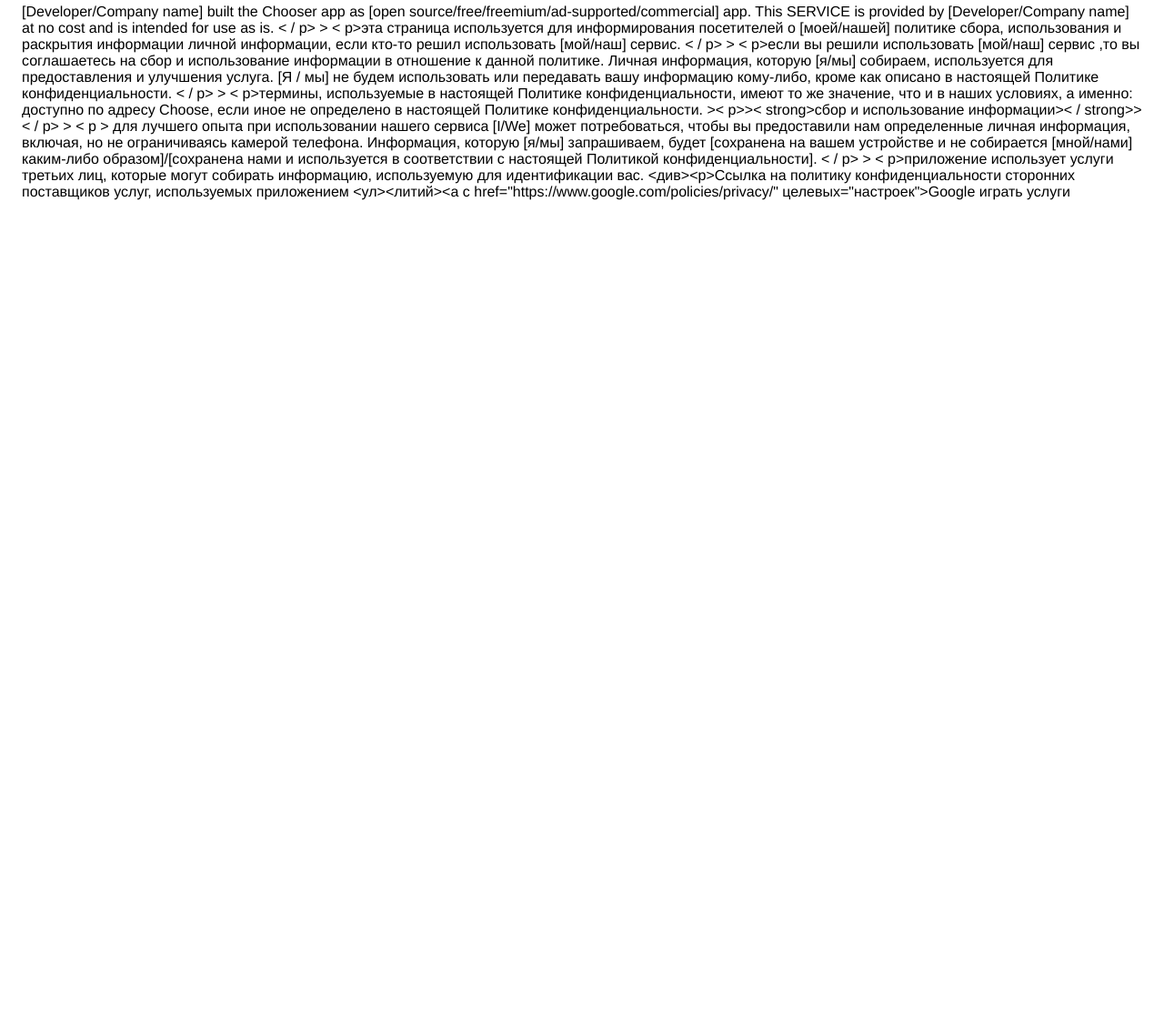
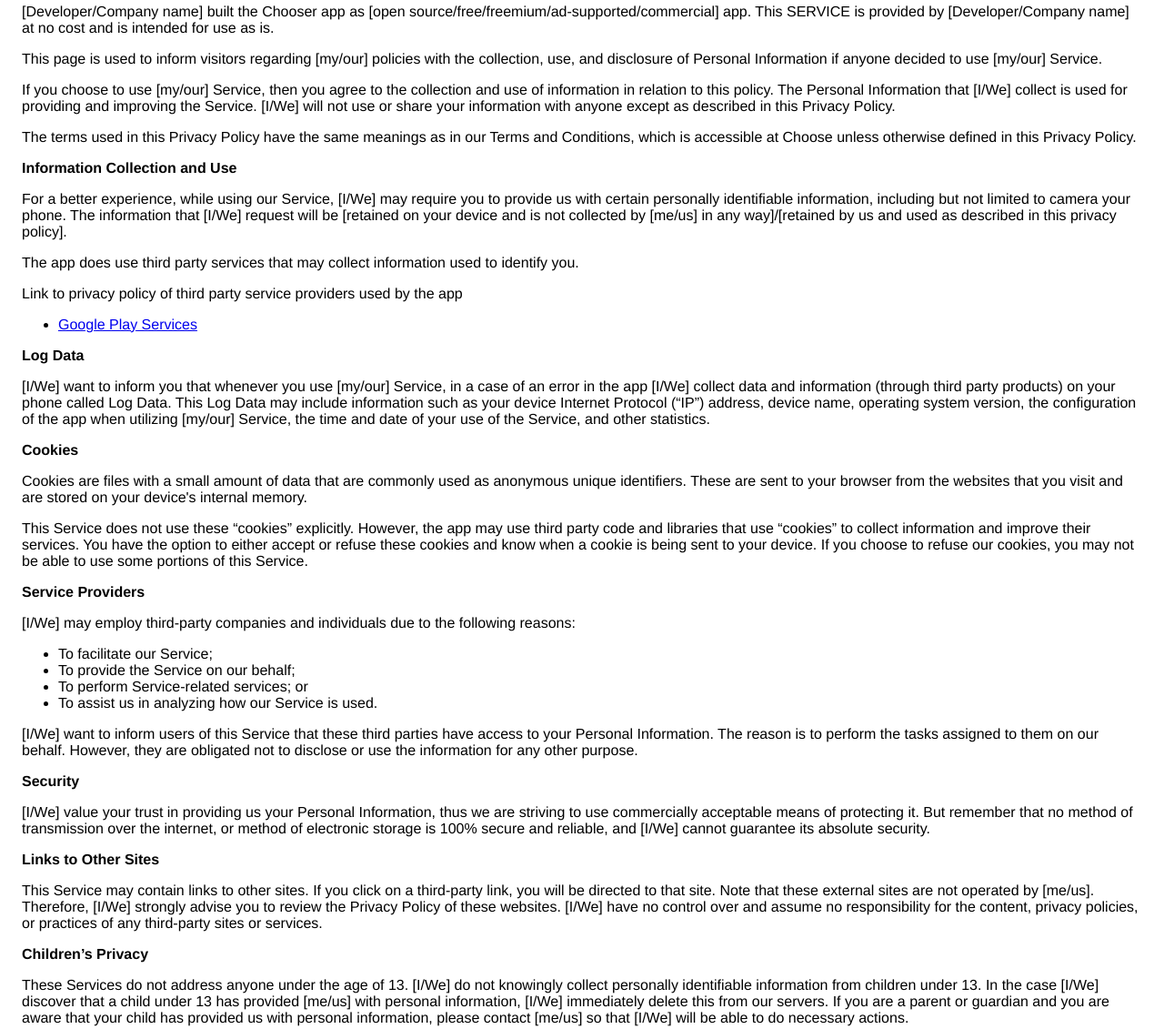
Before and after one commit to kair32/kair32.github.io, a plain HTML site: page index.html in a window 1280 px wide. Shown: the part 68-1199 px from the top of the page at 91% size. Before the commit the page ends 800 px from the top, so only its background shows below. Drawn offline with Linux system fonts and the light colour scheme.

Commit message:
Update index.html

```diff
--- a/index.html
+++ b/index.html
@@ -8,45 +8,45 @@
     <body>
     <h2>Privacy Policy</h2> <p> [Developer/Company name] built the Chooser app as [open source/free/freemium/ad-supported/commercial] app. This SERVICE is provided by
                     [Developer/Company name] at no cost and is intended for use as is.
- < / p> > < p>эта страница используется для информирования посетителей о [моей/нашей] политике сбора, использования и раскрытия информации
- личной информации, если кто-то решил использовать [мой/наш] сервис.
- < / p> > < p>если вы решили использовать [мой/наш] сервис ,то вы соглашаетесь на сбор и использование информации в
- отношение к данной политике. Личная информация, которую [я/мы] собираем, используется для предоставления и улучшения
- услуга. [Я / мы] не будем использовать или передавать вашу информацию кому-либо, кроме как описано
- в настоящей Политике конфиденциальности.
- < / p> > < p>термины, используемые в настоящей Политике конфиденциальности, имеют то же значение, что и в наших условиях, а именно:
- доступно по адресу Choose, если иное не определено в настоящей Политике конфиденциальности.
- </ p> >< p>>< strong>сбор и использование информации>< / strong>>< / p> > < p > для лучшего опыта при использовании нашего сервиса [I/We] может потребоваться, чтобы вы предоставили нам определенные
- личная информация, включая, но не ограничиваясь камерой телефона. Информация, которую [я/мы] запрашиваем, будет [сохранена на вашем устройстве и не собирается [мной/нами] каким-либо образом]/[сохранена нами и используется в соответствии с настоящей Политикой конфиденциальности].
- < / p> > < p>приложение использует услуги третьих лиц, которые могут собирать информацию, используемую для идентификации вас.</п> <див><р>Ссылка на политику конфиденциальности сторонних поставщиков услуг, используемых приложением</п> <ул><литий><а с href="https://www.google.com/policies/privacy/" целевых="настроек">Google играть услуги</а></литий><!----><!----><!----><!----><!----><!----><!---- >></ul>>< / div> > < p> > < strong > Log Data>< / strong>>< / p> >< p> [I / We] хочу сообщить вам, что всякий раз, когда вы используете [мой/наш] сервис, в случае
- ошибка в Приложении [I/We] сбор данных и информации (через сторонние продукты) на вашем телефоне
- называется Log Data. Эти данные журнала могут включать такие сведения, как адрес вашего устройства Internet Protocol (“IP”) ,
- имя устройства, версия операционной системы, конфигурация приложения при использовании [мой/наш] сервис,
- время и дата вашего использования сервиса, а также другие статистические данные.
- < / p> > < p>>< strong>Cookies></ strong>> < / p> > < p>Cookies-это файлы с небольшим количеством данных, которые обычно используются в качестве анонимных уникальных идентификаторов.
- Они отправляются в ваш браузер с веб-сайтов, которые вы посещаете и хранятся на внутреннем устройстве вашего устройства
- память.
- < / p> >< p>этот сервис не использует эти “cookies” явно. Тем не менее, приложение может использовать сторонний код и
- библиотеки, которые используют "куки" для сбора информации и улучшения своих услуг. У вас есть возможность
- принимайте или отказывайтесь от этих файлов cookie и знайте, когда они отправляются на ваше устройство. Если вы выбираете
- чтобы отказаться от наших файлов cookie, вы не сможете использовать некоторые части этой услуги.
- </п> <Р><сильный>провайдеры</сильный></п> <п> [я/мы] можем привлекать сторонние компании и частных лиц по следующим причинам:</п> <ул><литий>, чтобы облегчить нашим сервисом;</литий> <литий>для предоставления услуг от нашего имени;</литий> <литий>для выполнения услуг-предоставление услуг; или</литий> <литий>, чтобы помочь нам в анализе, как используются наши службы.< / li>>< / ul> >< p > [I / We] хочу сообщить пользователям этой службы, что эти третьи стороны имеют доступ к
- ваши личные данные. Причина в том, чтобы выполнять задачи, возложенные на них от нашего имени. Однако,
- они обязаны не разглашать и не использовать информацию в каких-либо других целях.
- < / p> >< p>>< strong>Security></ strong>>< / p> >< p> [I / We] ценим ваше доверие в предоставлении нам Вашей личной информации, поэтому мы стремимся
- использовать коммерчески приемлемые средства защиты. Но помните, что никакой метод передачи над
- интернет или метод электронного хранения данных на 100% безопасен и надежен, и [I / We] не может гарантировать
- его абсолютная безопасность.
- < / p> > < p>>< strong>ссылки на другие сайты></ strong>> < / p> > < p>эта служба может содержать ссылки на другие сайты. Если вы нажмете на стороннюю ссылку, вы будете направлены
- на этот сайт. Обратите внимание, что эти внешние сайты не управляются [me/us]. Поэтому [I/We] сильно
- рекомендуем вам ознакомиться с политикой конфиденциальности этих веб-сайтов. [I / We] have no control over
- и не несет никакой ответственности за содержание, политику конфиденциальности или практику любых сторонних сайтов
- или услуги.
- < / p> >< p>>< strong>детская конфиденциальность></ strong>>< / p> >< p>эти услуги не адресуются никому в возрасте до 13 лет. [Я / мы] сознательно не собираем
- персональные данные детей до 13 лет. В случае [I/We] обнаруживается, что ребенок
- в соответствии с 13 предоставил [мне/нам] личную информацию, [я/мы] немедленно удалить это из
- наш сервер. Если вы являетесь родителем или опекуном и знаете, что ваш ребенок предоставил нам
- информация, пожалуйста, свяжитесь [me / us], чтобы [I / We] смог сделать необходимые действия.
+                  </p> <p>This page is used to inform visitors regarding [my/our] policies with the collection, use, and disclosure
+                    of Personal Information if anyone decided to use [my/our] Service.
+                  </p> <p>If you choose to use [my/our] Service, then you agree to the collection and use of information in
+                    relation to this policy. The Personal Information that [I/We] collect is used for providing and improving
+                    the Service. [I/We] will not use or share your information with anyone except as described
+                    in this Privacy Policy.
+                  </p> <p>The terms used in this Privacy Policy have the same meanings as in our Terms and Conditions, which is
+                    accessible at Choose unless otherwise defined in this Privacy Policy.
+                  </p> <p><strong>Information Collection and Use</strong></p> <p>For a better experience, while using our Service, [I/We] may require you to provide us with certain
+                    personally identifiable information, including but not limited to camera your phone. The information that [I/We] request will be [retained on your device and is not collected by [me/us] in any way]/[retained by us and used as described in this privacy policy].
+                  </p> <p>The app does use third party services that may collect information used to identify you.</p> <div><p>Link to privacy policy of third party service providers used by the app</p> <ul><li><a href="https://www.google.com/policies/privacy/" target="_blank">Google Play Services</a></li><!----><!----><!----><!----><!----><!----><!----></ul></div> <p><strong>Log Data</strong></p> <p> [I/We] want to inform you that whenever you use [my/our] Service, in a case of
+                    an error in the app [I/We] collect data and information (through third party products) on your phone
+                    called Log Data. This Log Data may include information such as your device Internet Protocol (“IP”) address,
+                    device name, operating system version, the configuration of the app when utilizing [my/our] Service,
+                    the time and date of your use of the Service, and other statistics.
+                  </p> <p><strong>Cookies</strong></p> <p>Cookies are files with a small amount of data that are commonly used as anonymous unique identifiers.
+                    These are sent to your browser from the websites that you visit and are stored on your device's internal
+                    memory.
+                  </p> <p>This Service does not use these “cookies” explicitly. However, the app may use third party code and
+                    libraries that use “cookies” to collect information and improve their services. You have the option to
+                    either accept or refuse these cookies and know when a cookie is being sent to your device. If you choose
+                    to refuse our cookies, you may not be able to use some portions of this Service.
+                  </p> <p><strong>Service Providers</strong></p> <p> [I/We] may employ third-party companies and individuals due to the following reasons:</p> <ul><li>To facilitate our Service;</li> <li>To provide the Service on our behalf;</li> <li>To perform Service-related services; or</li> <li>To assist us in analyzing how our Service is used.</li></ul> <p> [I/We] want to inform users of this Service that these third parties have access to
+                    your Personal Information. The reason is to perform the tasks assigned to them on our behalf. However,
+                    they are obligated not to disclose or use the information for any other purpose.
+                  </p> <p><strong>Security</strong></p> <p> [I/We] value your trust in providing us your Personal Information, thus we are striving
+                    to use commercially acceptable means of protecting it. But remember that no method of transmission over
+                    the internet, or method of electronic storage is 100% secure and reliable, and [I/We] cannot guarantee
+                    its absolute security.
+                  </p> <p><strong>Links to Other Sites</strong></p> <p>This Service may contain links to other sites. If you click on a third-party link, you will be directed
+                    to that site. Note that these external sites are not operated by [me/us]. Therefore, [I/We] strongly
+                    advise you to review the Privacy Policy of these websites. [I/We] have no control over
+                    and assume no responsibility for the content, privacy policies, or practices of any third-party sites
+                    or services.
+                  </p> <p><strong>Children’s Privacy</strong></p> <p>These Services do not address anyone under the age of 13. [I/We] do not knowingly collect
+                    personally identifiable information from children under 13. In the case [I/We] discover that a child
+                    under 13 has provided [me/us] with personal information, [I/We] immediately delete this from
+                    our servers. If you are a parent or guardian and you are aware that your child has provided us with personal
+                    information, please contact [me/us] so that [I/We] will be able to do necessary actions.
                   </p> <p><strong>Changes to This Privacy Policy</strong></p> <p> [I/We] may update our Privacy Policy from time to time. Thus, you are advised to review
                     this page periodically for any changes. [I/We] will notify you of any changes by posting
                     the new Privacy Policy on this page. These changes are effective immediately after they are posted on
```
